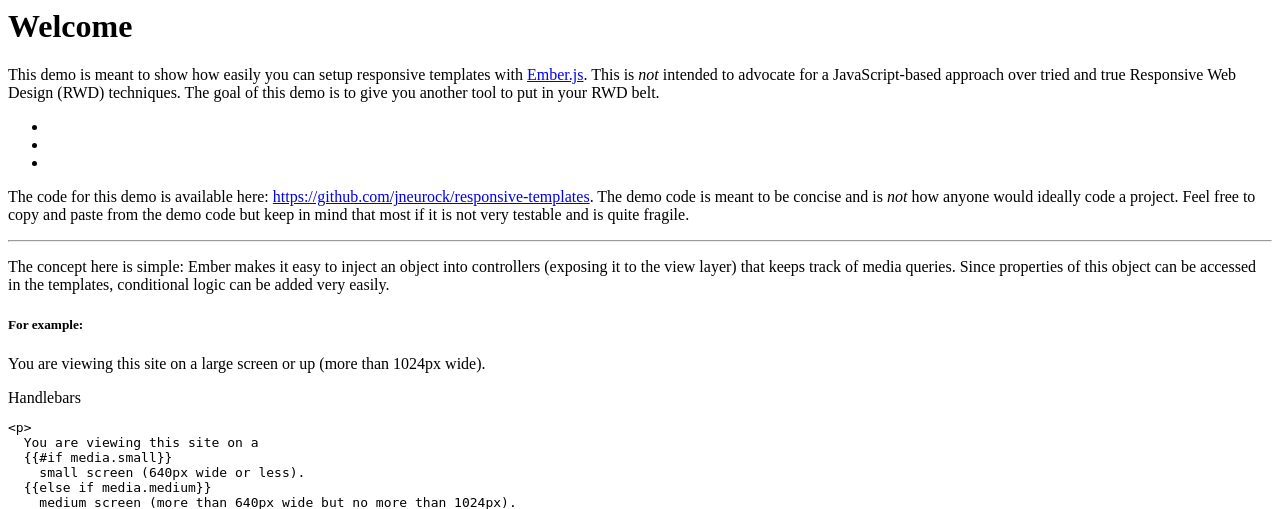
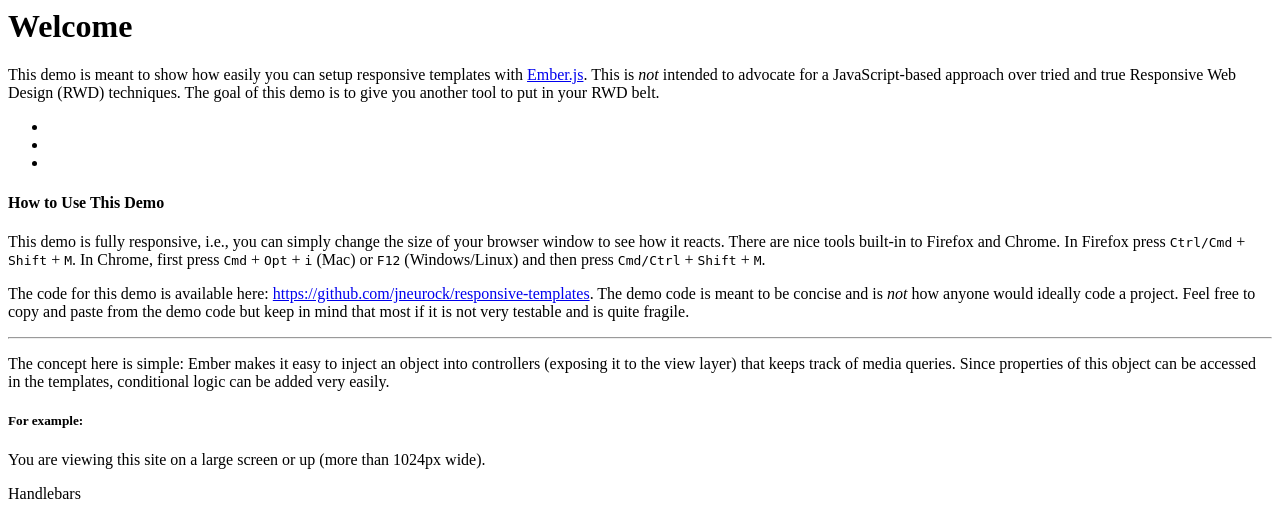
Before and after one commit to jneurock/responsive-templates, a Node project: template hbs/index.hbs in a window 1280 px wide. Shown: the top 509 px of the page. Run offline with Node 20 templates, Linux system fonts and the light colour scheme; the template is opened without the code that fills it, so the values that code supplies are empty; some libraries are stand-ins or nearby versions.

Commit message:
Added how to use demo copy to home page

```diff
--- a/hbs/index.hbs
+++ b/hbs/index.hbs
@@ -37,6 +37,16 @@
       </li>
     </ul>
 
+    <h4>How to Use This Demo</h4>
+
+    <p>
+      This demo is fully responsive, i.e., you can simply change the size of your browser window to
+      see how it reacts. There are nice tools built-in to Firefox and Chrome. In Firefox press
+      <kbd>Ctrl/Cmd</kbd> + <kbd>Shift</kbd> + <kbd>M</kbd>. In Chrome, first press
+      <kbd>Cmd</kbd> + <kbd>Opt</kbd> + <kbd>i</kbd> (Mac) or <kbd>F12</kbd> (Windows/Linux) and then
+      press <kbd>Cmd/Ctrl</kbd> + <kbd>Shift</kbd> + <kbd>M</kbd>.
+    </p>
+
     <p>
       The code for this demo is available here:
       <a href="https://github.com/jneurock/responsive-templates">https://github.com/jneurock/responsive-templates</a>.
@@ -54,7 +64,6 @@
     </p>
 
     <h5>For example:</h5>
-
     <p>
       You are viewing this site on a
       {{#if media.small}}
--- a/scss/style.scss
+++ b/scss/style.scss
@@ -19,7 +19,7 @@
   // "../bower_components/foundation/scss/foundation/components/icon-bar",
   // "../bower_components/foundation/scss/foundation/components/inline-lists",
   // "../bower_components/foundation/scss/foundation/components/joyride",
-  // "../bower_components/foundation/scss/foundation/components/keystrokes",
+  "../bower_components/foundation/scss/foundation/components/keystrokes",
   "../bower_components/foundation/scss/foundation/components/labels",
   // "../bower_components/foundation/scss/foundation/components/magellan",
   // "../bower_components/foundation/scss/foundation/components/orbit",
```
